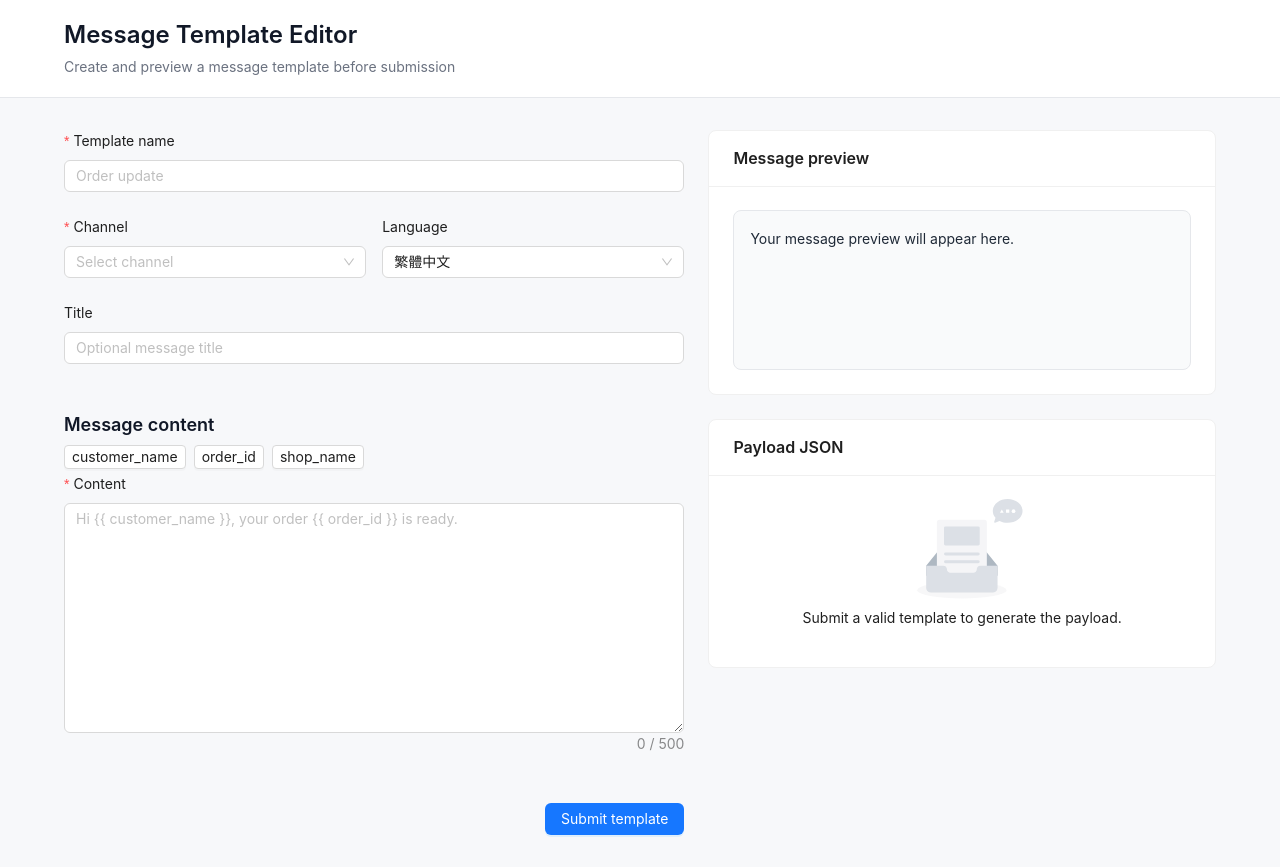
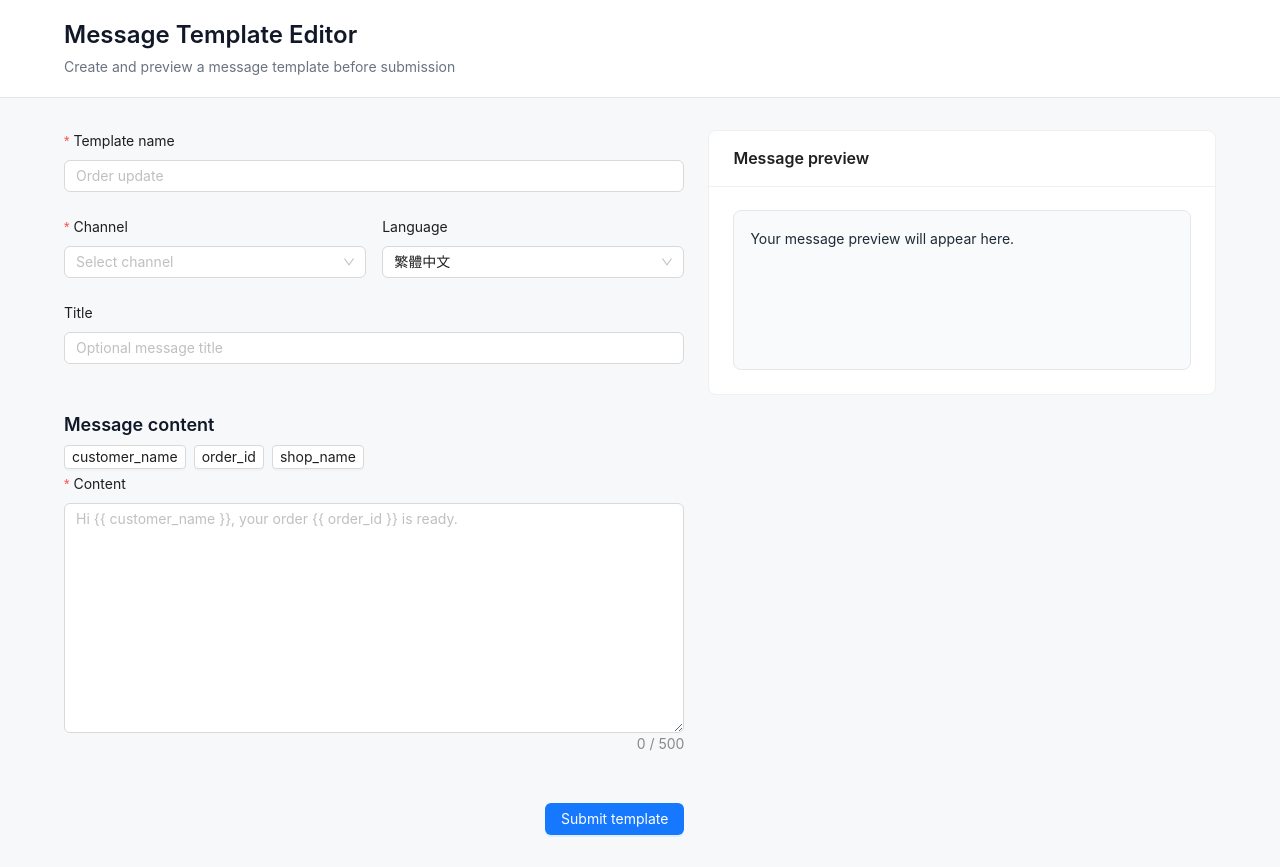
Before and after one commit to nayuki0115/vue3-message-template-editor, a Vue app: page / in a window 1280 px wide. Built offline with nearby package versions, Linux system fonts and the light colour scheme.

Commit message:
feat: integrate message template editor

```diff
--- a/src/views/MessageTemplateEditor.vue
+++ b/src/views/MessageTemplateEditor.vue
@@ -80,7 +80,11 @@ function handleSubmit(): void {
 
       <aside class="message-template-editor__preview">
         <MessagePreviewCard :title="form.title" :content="previewContent" />
-        <PayloadPreview :payload="submittedPayload" />
+        <PayloadPreview
+          v-if="submittedPayload"
+          :payload="submittedPayload"
+          aria-live="polite"
+        />
       </aside>
     </div>
   </main>
```
